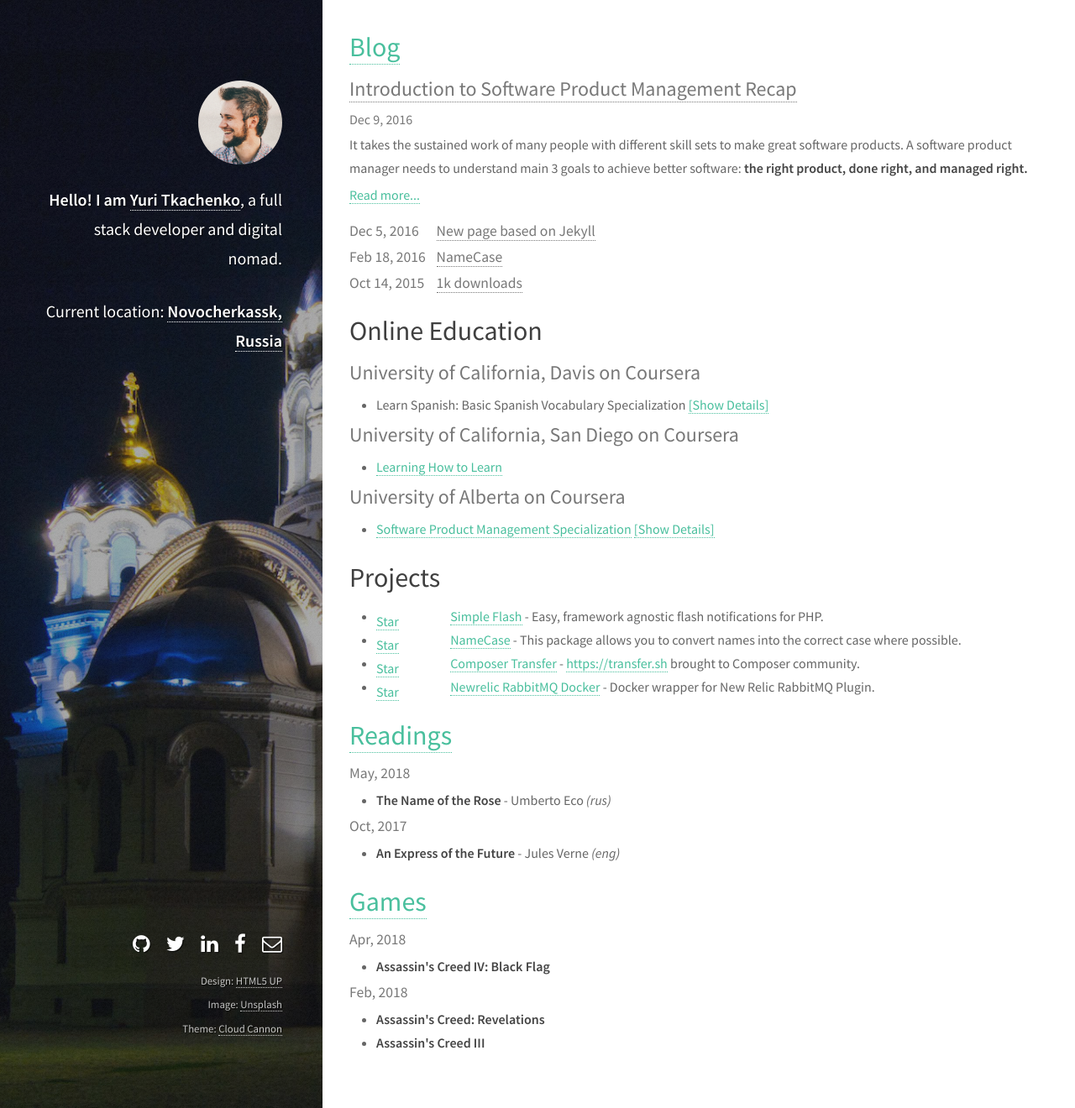
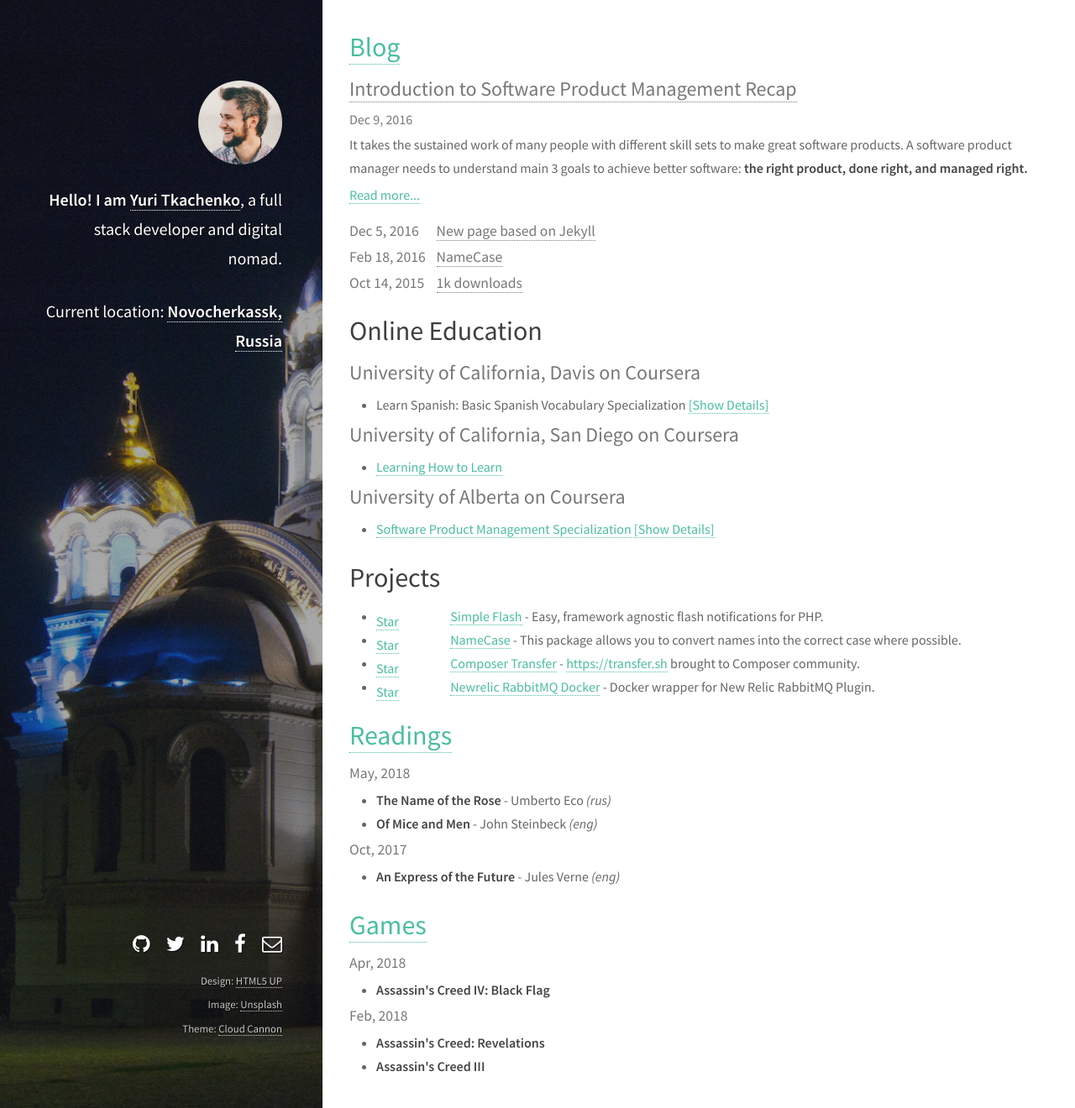
Before and after one commit to tamtamchik/tamtamchik.github.io, a Jekyll site: the page built from index.html, in a window 1280 px wide and 1320 px high. Shown: the whole window at 84% size. Built offline with Jekyll 4.4.1, drawn with Linux system fonts in a browser that asks for light colours.

Commit message:
Update books.yml

```diff
--- a/_data/books.yml
+++ b/_data/books.yml
@@ -3,6 +3,9 @@
     - title: The Name of the Rose
       author: Umberto Eco
       lang: rus
+    - title: Of Mice and Men
+      author: John Steinbeck
+      lang: eng
 
 - date: 2017-10-01
   books:
@@ -15,7 +18,6 @@
     - title: Prince of Chaos
       author: Roger Zelazny
       lang: rus
-  books:
     - title: Knight of Shadows
       author: Roger Zelazny
       lang: rus
```
